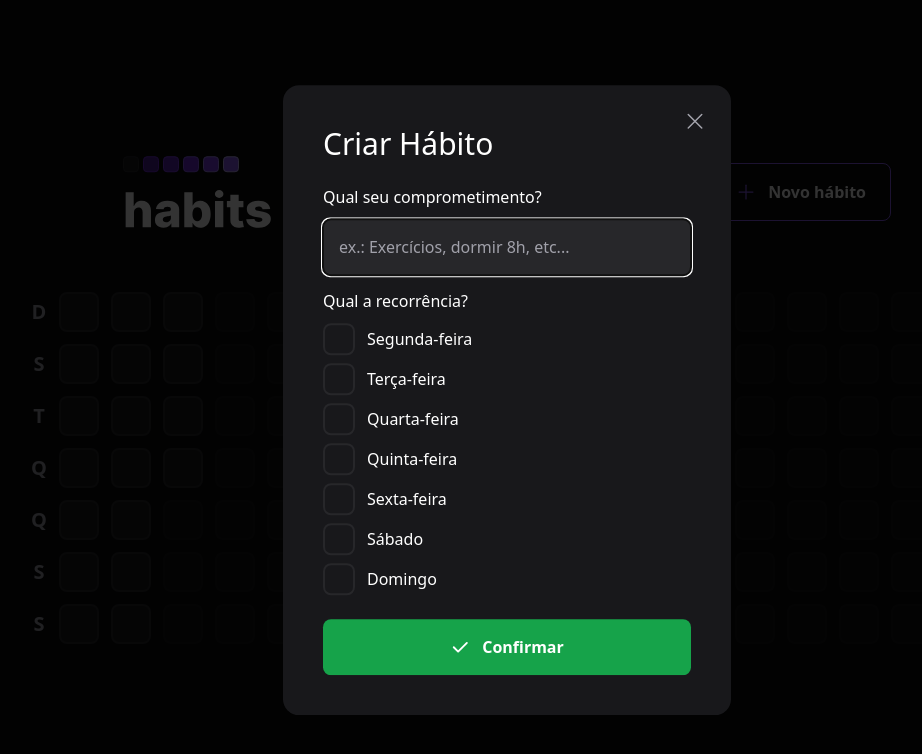
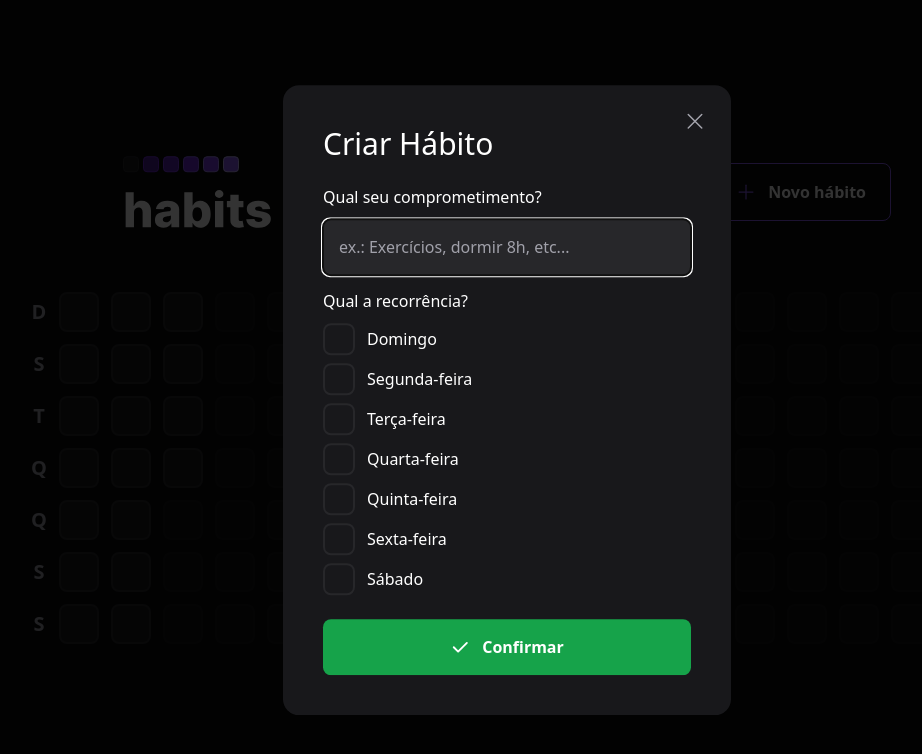
Before and after one commit to lmartinhao/setup, a React (Vite) app in the folder web/: page / in a window 1280 px wide. Both pictures are taken after a click on the button "Novo hábito". Shown: the top 754 px of the page, without its empty margins (133-1055 px from the left). Built offline with nearby package versions, Linux system fonts and the light colour scheme.

Commit message:
getting data from form to create a new habit

```diff
--- a/web/src/components/NewHabitForm.tsx
+++ b/web/src/components/NewHabitForm.tsx
@@ -1,19 +1,38 @@
 import * as Checkbox from '@radix-ui/react-checkbox';
 import { Check } from "phosphor-react";
+import { FormEvent, useState } from 'react';
 
 const availableWeekDays = [
+  "Domingo",
   "Segunda-feira",
   "Terça-feira",
   "Quarta-feira",
   "Quinta-feira",
   "Sexta-feira",
-  "Sábado",
-  "Domingo"
+  "Sábado"
 ]
 
 export function NewHabitForm() {
+  const [title, setTitle] = useState('');
+  const [weekDays, setWeekDays] = useState<number[]>([]);
+
+  function createNewHabit(event: FormEvent) {
+    event.preventDefault();
+    console.log(title, weekDays)
+  }
+
+  function handleToggleWeekDay(weekDay: number) {
+    if(weekDays.includes(weekDay)) {
+      const weekDaysWithouRemovedOne = weekDays.filter(day => day !== weekDay);
+      setWeekDays(weekDaysWithouRemovedOne);
+    } else {
+      const weekDaysWithAddedOne = [...weekDays, weekDay];
+      setWeekDays(weekDaysWithAddedOne);
+    }
+  }
+
   return (
-    <form className="w-full flex flex-col mt-6">
+    <form onSubmit={createNewHabit} className="w-full flex flex-col mt-6">
       <label htmlFor="title" className="font-semi-bold leading-tight">
         Qual seu comprometimento?
       </label>
@@ -22,6 +41,7 @@
         type="text"
         id="title"
         placeholder="ex.: Exercícios, dormir 8h, etc..."
+        onChange={(event) => {setTitle(event.target.value)}}
         className="p-4 rounded-lg mt-3 bg-zinc-800 text-white placeholder:text-zinc-400"
         autoFocus
       />
@@ -31,9 +51,13 @@
       </label>
 
       <div className='flex flex-col gap-2 mt-3'>
-        {availableWeekDays.map(weekDay => {
+        {availableWeekDays.map((weekDay, i) => {
           return (
-            <Checkbox.Root key={weekDay} className='flex items-center gap-3 group'>
+            <Checkbox.Root
+              key={weekDay}
+              className='flex items-center gap-3 group'
+              onCheckedChange={() => handleToggleWeekDay(i)}
+            >
               <div className='w-8 h-8 rounded-lg flex items-center justify-center bg-zinc-900 border-2 border-zinc-800 group-data-[state=checked]:bg-green-500 group-data-[state=checked]:border-green-500'>
                 <Checkbox.Indicator>
                   <Check size={20} className='text-white' />
```
